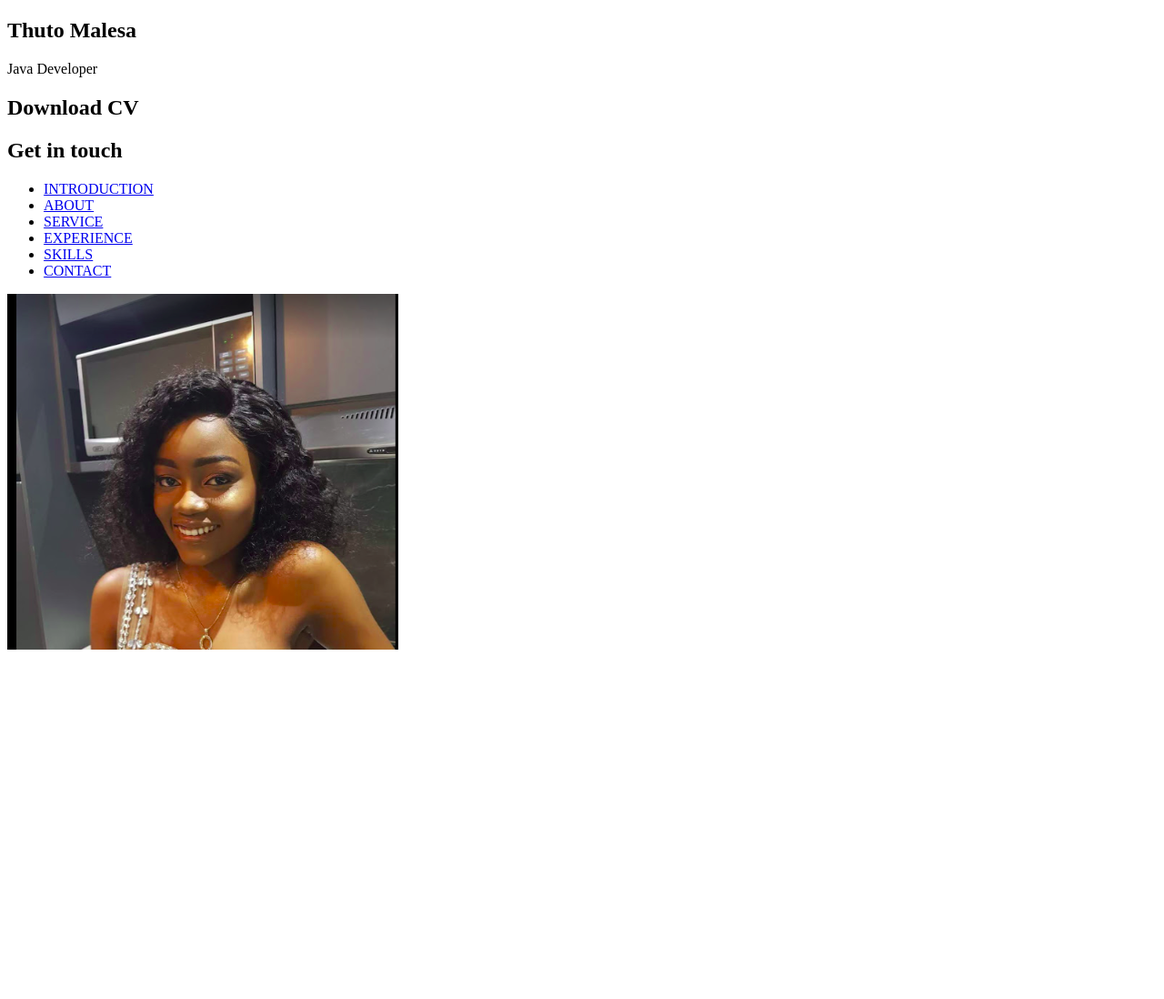
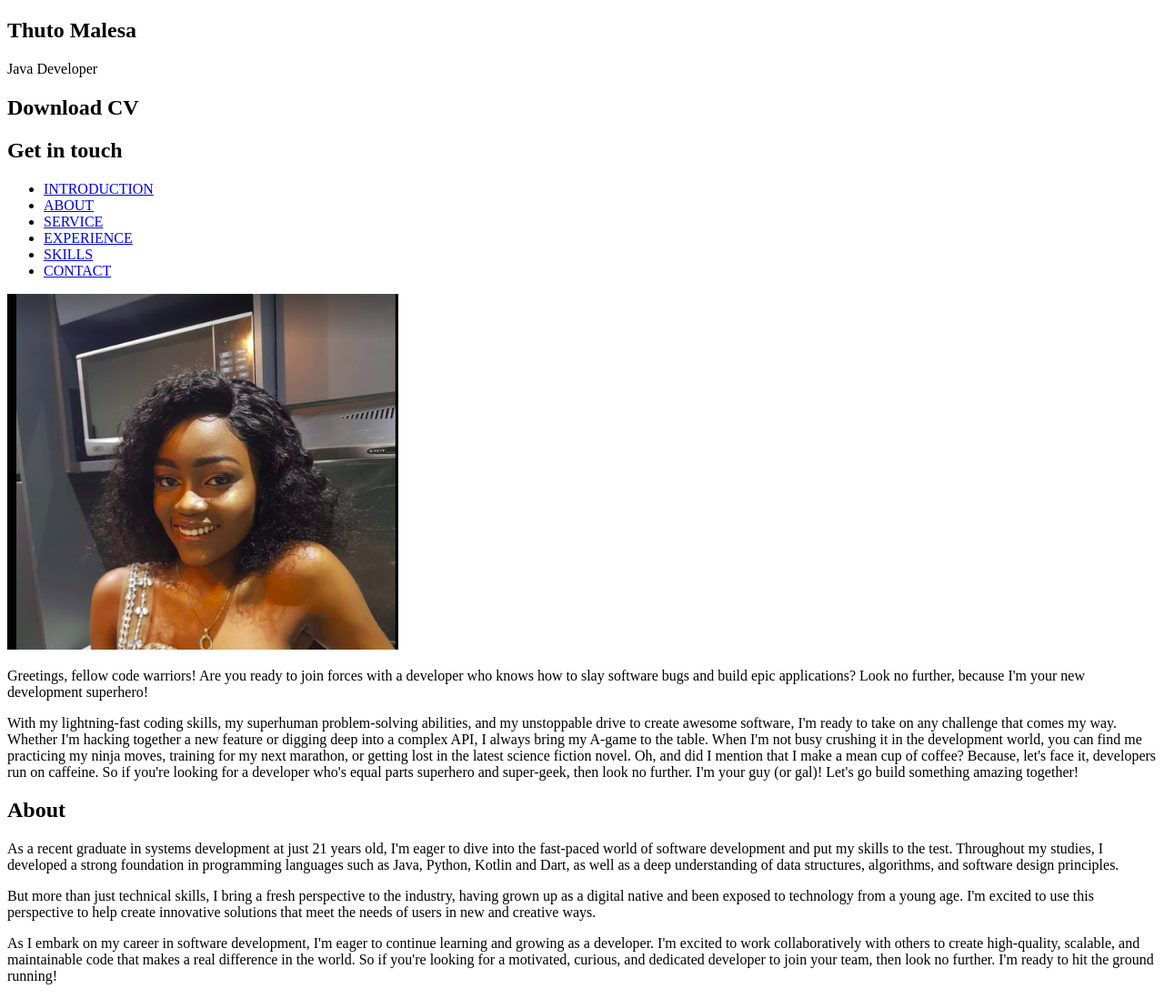
Before and after one commit to Thuto396/MyPortfolio, a plain HTML site: page MyWebPortfolio/index.html in a window 1280 px wide. Shown: the whole page at 91% size. Before the commit the page ends 800 px from the top, so only its background shows below. Drawn offline with Linux system fonts and the light colour scheme.

Commit message:
An Introduction and About section

```diff
--- a/MyWebPortfolio/index.html
+++ b/MyWebPortfolio/index.html
@@ -9,7 +9,7 @@
 <body>
     <div>
         <h2>Thuto Malesa</h2>
-        <p>Java Developer</p>
+        <span>Java Developer</span>
         <h2>Download CV</h2>
         <h2>Get in touch</h2>
     </div>
@@ -25,6 +25,26 @@
 
     <img src="Images/CV Picture.jpeg" alt="a picture of the applicant">
 
+    <div>
+        <p>Greetings, fellow code warriors! Are you ready to join forces with a developer who knows how to slay software bugs and build epic applications? Look no further, because I'm your new development superhero!</p>
+        <p>With my lightning-fast coding skills, my superhuman problem-solving abilities, and my unstoppable drive to create awesome software, I'm ready to take on any challenge that comes my way. Whether I'm hacking together a new feature or digging deep into a complex API, I always bring my A-game to the table.
+        When I'm not busy crushing it in the development world, you can find me practicing my ninja moves, training for my next marathon, or getting lost in the latest science fiction novel. Oh, and did I mention that I make a mean cup of coffee? Because, let's face it, developers run on caffeine.
+        So if you're looking for a developer who's equal parts superhero and super-geek, then look no further. I'm your guy (or gal)! Let's go build something amazing together!</p>
+    </div>
+
+    <div>
+        <h2>About</h2>
+        <p>As a recent graduate in systems development at just 21 years old, I'm eager to dive into the fast-paced world of software development and put my skills to the test. Throughout my studies, I developed a strong foundation in programming languages such as Java, Python, Kotlin and Dart, as well as a deep understanding of data structures, algorithms, and software design principles.</p>
+        <p>But more than just technical skills, I bring a fresh perspective to the industry, having grown up as a digital native and been exposed to technology from a young age. I'm excited to use this perspective to help create innovative solutions that meet the needs of users in new and creative ways.</p>
+        <p>As I embark on my career in software development, I'm eager to continue learning and growing as a developer. I'm excited to work collaboratively with others to create high-quality, scalable, and maintainable code that makes a real difference in the world. So if you're looking for a motivated, curious, and dedicated developer to join your team, then look no further. I'm ready to hit the ground running!</p>
+    </div>
+
+    <div>
+
+    </div>
+
+
+
 
 </body>
 </html>
```
